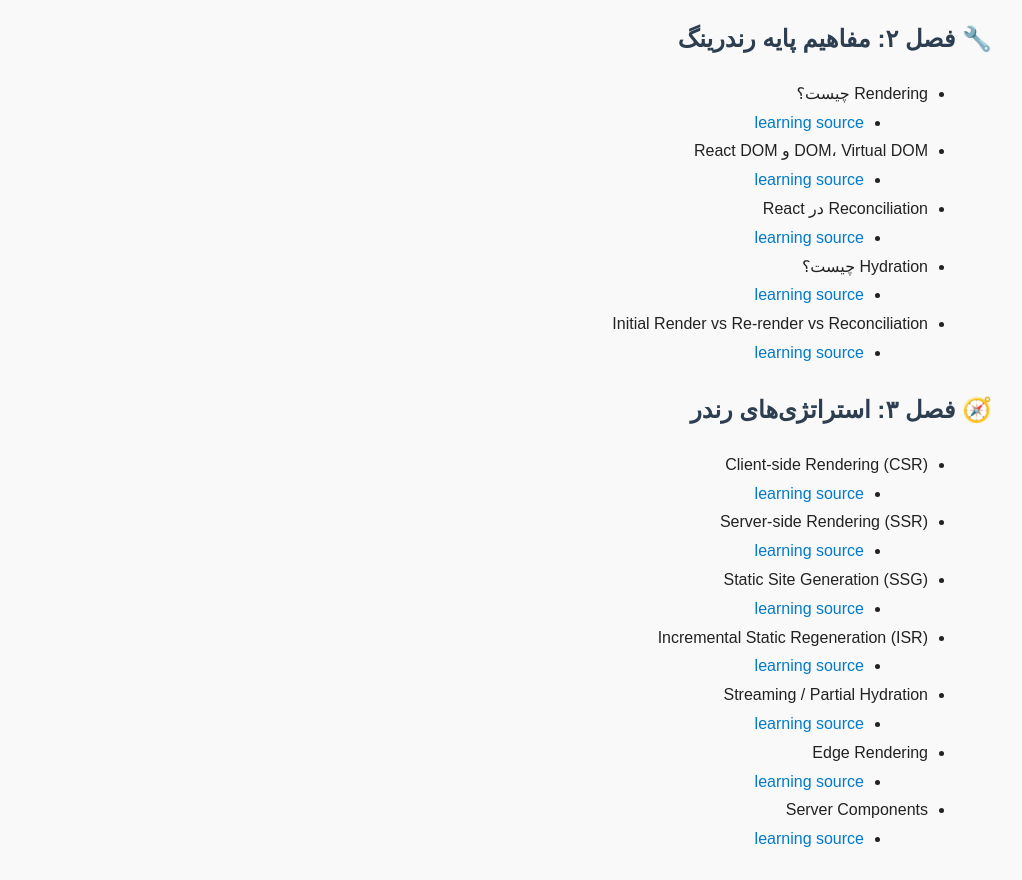
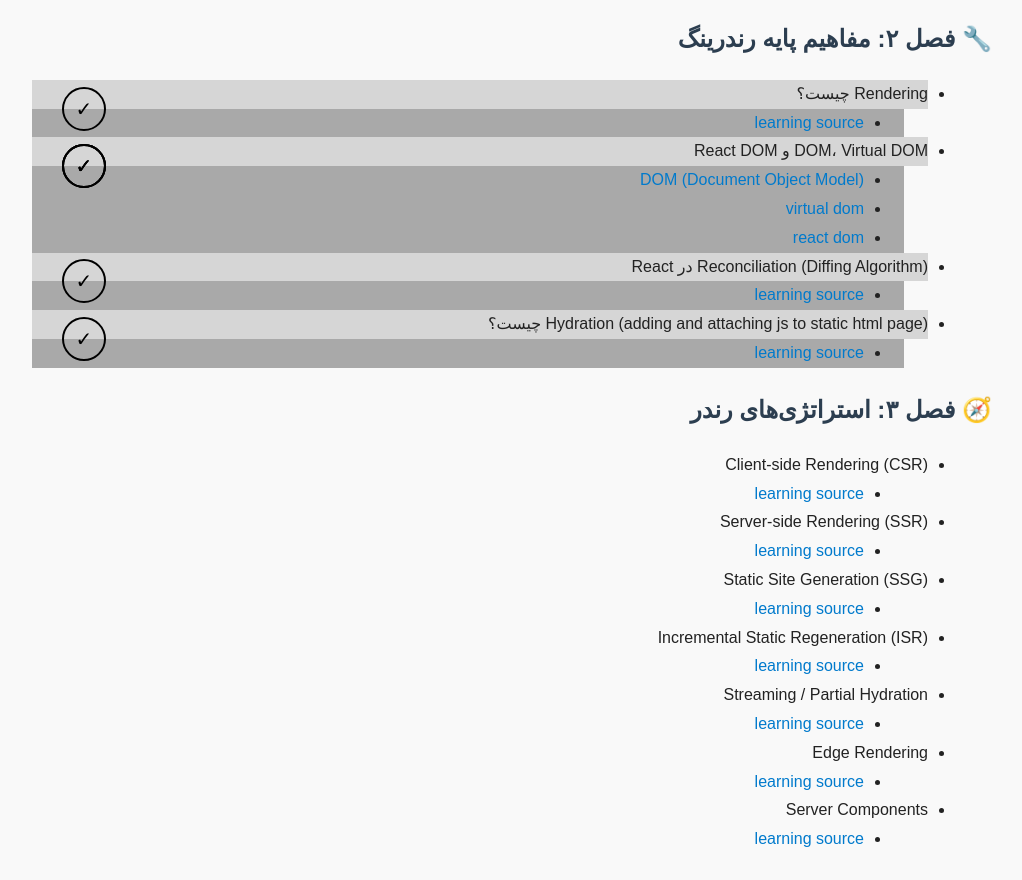
Before and after one commit to omidfarhangnia/My_Cheat_Sheet, a plain HTML site: page Theoretical/roadmap.html in a window 1280 px wide. Shown: the part 1169-2049 px from the top of the page, without its empty margins (128-1150 px from the left). Drawn offline with Linux system fonts and the light colour scheme.

Commit message:
finishing next part

```diff
--- a/RENDERING/roadmap.html
+++ b/Theoretical/roadmap.html
@@ -219,23 +219,21 @@
     <ul>
       <li>Rendering چیست؟</li>
       <ul>
-        <li><a target="_blank" href="#">learning source</a></li>
+        <li><a target="_blank" href="https://www.sanity.io/glossary/rendering">learning source</a></li>
       </ul>
       <li>DOM، Virtual DOM و React DOM</li>
       <ul>
-        <li><a target="_blank" href="#">learning source</a></li>
+        <li><a target="_blank" href="https://developer.mozilla.org/en-US/docs/Web/API/Document_Object_Model/Introduction">DOM (Document Object Model)</a></li>
+        <li><a target="_blank" href="https://www.freecodecamp.org/news/what-is-the-virtual-dom-in-react/">virtual dom</a></li>
+        <li><a target="_blank" href="https://www.geeksforgeeks.org/reactjs/react-vs-react-dom/">react dom</a></li>
       </ul>
-      <li>Reconciliation در React</li>
+      <li>Reconciliation (Diffing Algorithm) در React</li>
       <ul>
-        <li><a target="_blank" href="#">learning source</a></li>
+        <li><a target="_blank" href="https://shiftasia.com/community/reactjs-reconciliation-how-it-works/">learning source</a></li>
       </ul>
-      <li>Hydration چیست؟</li>
+      <li>Hydration (adding and attaching js to static html page) چیست؟</li>
       <ul>
-        <li><a target="_blank" href="#">learning source</a></li>
-      </ul>
-      <li>Initial Render vs Re-render vs Reconciliation</li>
-      <ul>
-        <li><a target="_blank" href="#">learning source</a></li>
+        <li><a target="_blank" href="https://en.wikipedia.org/wiki/Hydration_(web_development)">learning source</a></li>
       </ul>
     </ul>
 
```
